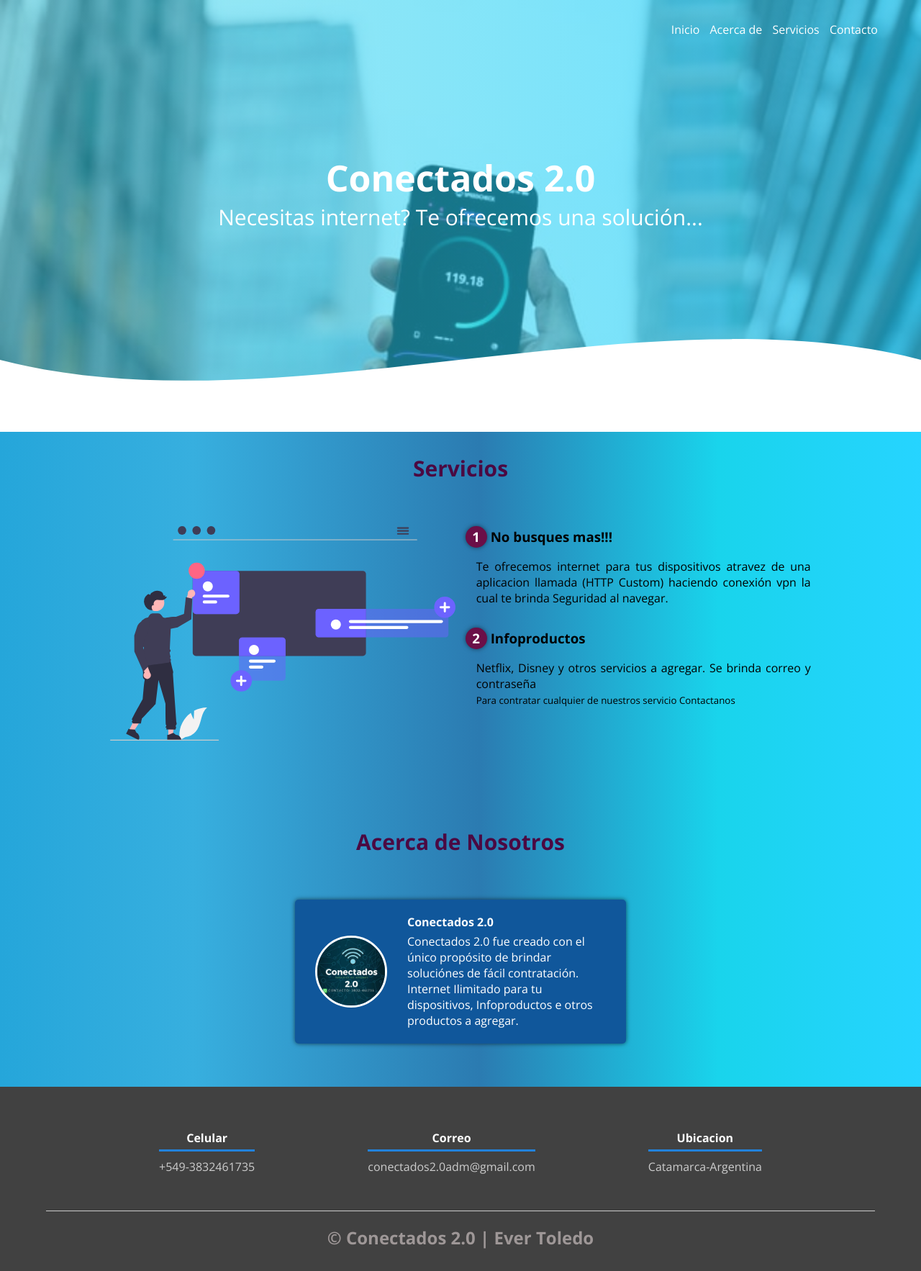
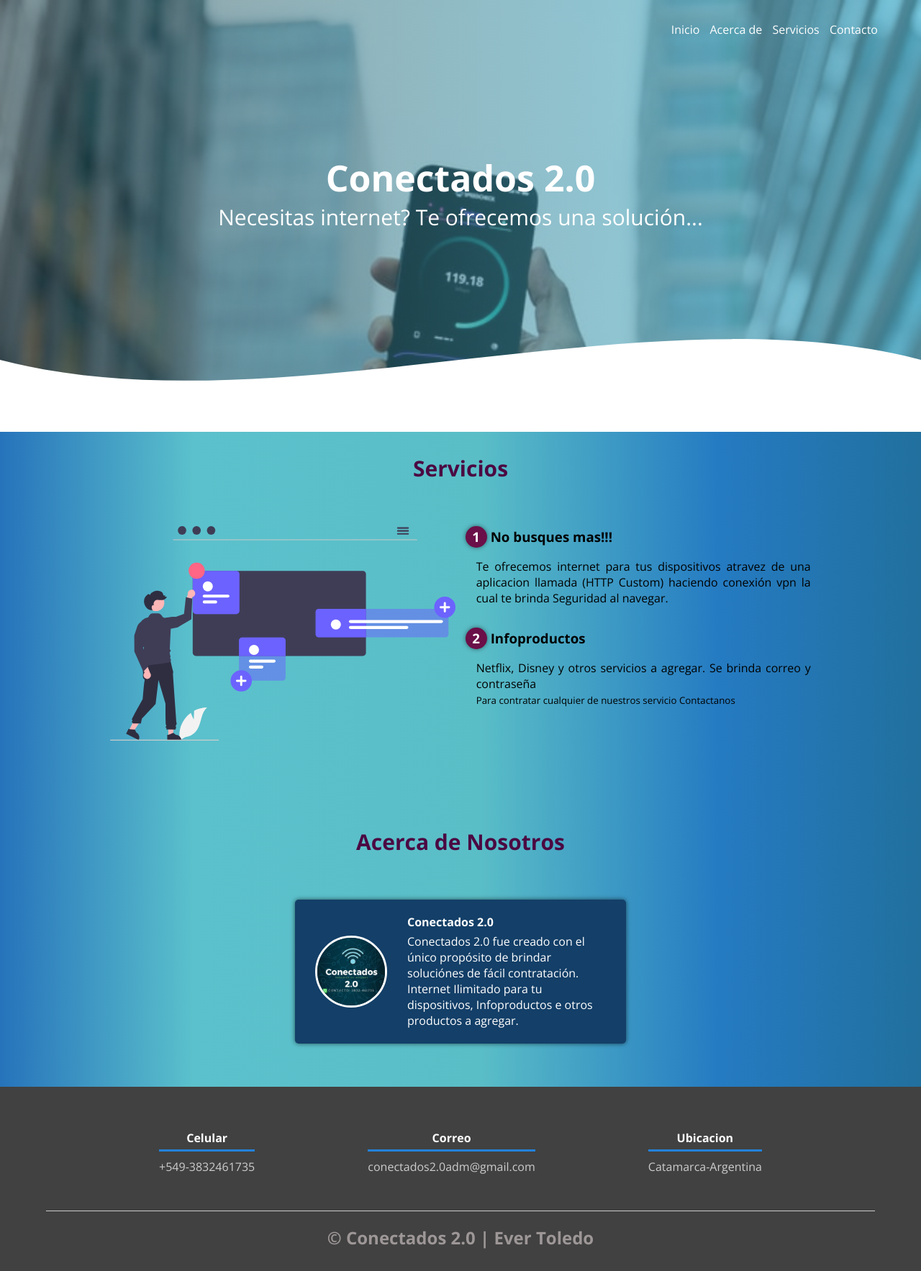
Before and after one commit to anonymus002/Conectados2.0, a PHP site: page / in a window 1280 px wide. Shown: the whole page at 72% size. Run offline with PHP 8.4, Linux system fonts and the light colour scheme.

Commit message:
Add files via upload

```diff
--- a/css/estilos.css
+++ b/css/estilos.css
@@ -9,7 +9,7 @@ body {
 }
 
 body {
-    background-image: linear-gradient(to right, #1a93da 0%, #25a6da 0%, #37afdf 21%, #2b7bb1 52%, #19d4ec 78%, #26d4ff 100%);
+    background-image: linear-gradient(to right, #2e83c8 0%, #2673bb 0%, #5bc1cc 21%, #5abec7 52%, #257bc2 78%, #21709e 100%);
 }
 
 .contenedor {
@@ -32,11 +32,11 @@ body {
 header {
     width: 100%;
     height: 600px;
-    background: #1dcbd8;
+    background: #2785aa;
     /* fallback for old browsers */
-    background: -webkit-linear-gradient(to right, hsla(202, 83%, 60%, 0.459), hsla(189, 83%, 48%, 0.657)), url(../img/fondo1.jpg);
+    background: -webkit-linear-gradient(to right, hsla(202, 62%, 42%, 0.459), hsla(189, 53%, 60%, 0.657)), url(../img/fondo1.jpg);
     /* Chrome 10-25, Safari 5.1-6 */
-    background: linear-gradient(to right, hsla(187, 78%, 55%, 0.459), hsla(192, 100%, 56%, 0.664)), url(../img/fondo1.jpg);
+    background: linear-gradient(to right, hsla(187, 50%, 14%, 0.459), hsla(192, 68%, 61%, 0.664)), url(../img/fondo1.jpg);
     /* W3C, IE 10+/ Edge, Firefox 16+, Chrome 26+, Opera 12+, Safari 7+ */
     background-size: cover;
     background-attachment: fixed;
@@ -191,7 +191,7 @@ main .sobre-nosotros {
 }
 
 .cards .card {
-    background: #10579b;
+    background: #133f68;
     display: flex;
     width: 46%;
     height: 200px;
```
